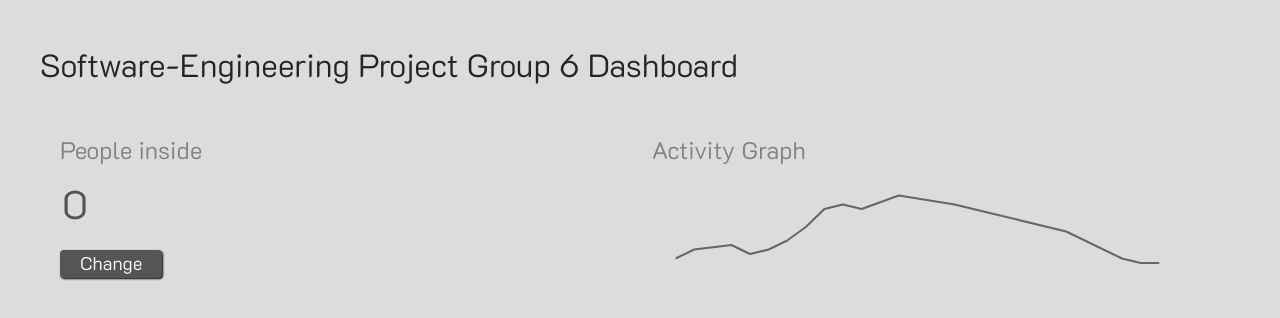
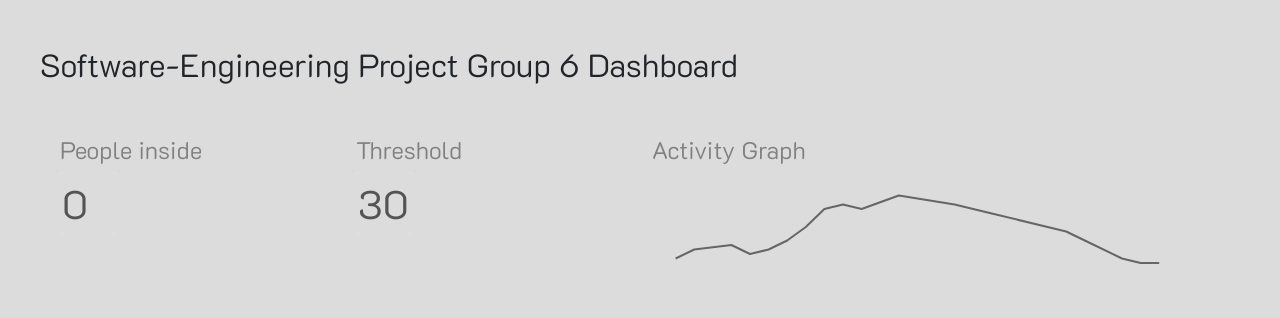
Before and after one commit to SEPM-Group-6/Frontend, a React (Create React App) app: page / in a window 1280 px wide. Shown: the top 318 px of the page. Built offline with nearby package versions, Linux system fonts and the light colour scheme; no server answers.

Commit message:
added threshold setting and changed input field button  functionality

```diff
--- a/package.json
+++ b/package.json
@@ -5,6 +5,7 @@
   "dependencies": {
     "@emotion/react": "^11.11.1",
     "@emotion/styled": "^11.11.0",
+    "@mui/icons-material": "^5.14.16",
     "@mui/material": "^5.14.16",
     "@mui/x-charts": "^6.18.0",
     "@testing-library/jest-dom": "^5.17.0",
--- a/src/App.css
+++ b/src/App.css
@@ -70,6 +70,7 @@ input[type=number] {
   outline: none;
 }
 
+
 @media screen and (min-width: 320px) and (max-width:584px) {
   .heading{
     font-size: 1.5rem;
@@ -85,7 +86,11 @@ input[type=number] {
   }
   .main-padding{
     padding: 20px;
-  };
+  }
+  .top{
+    top: 1px !important;
+  }
+
 }
 @media screen and (min-width: 585px) and (max-width:767px) {
 
@@ -108,7 +113,10 @@ input[type=number] {
   }
   .main-padding{
     padding: 40px;
-  };
+  }
+  .top{
+    top: 6px !important;
+  }
 }
 
 @media screen and (min-width: 1366px) {
@@ -126,5 +134,8 @@ input[type=number] {
   }
   .main-padding{
     padding: 50px;
-  };
+  }
+  .top{
+    top: 7px !important;
+  }
 }
--- a/src/App.js
+++ b/src/App.js
@@ -4,14 +4,20 @@ import 'bootstrap/dist/css/bootstrap.min.css';
 import Stack from '@mui/material/Stack';
 import Box from '@mui/material/Box';
 import { SparkLineChart } from '@mui/x-charts/SparkLineChart';
+import WarningAmberRoundedIcon from '@mui/icons-material/WarningAmberRounded';
 
 //graph function only works for 1 day, after that it needs to be reset (in backend supply only data from current day)
 //when receiving data from either microcontroller or frontend assign date in backend
 //could add correctness display (when change button is pressed, correctness goes down) - 1-total number of data points/number of times change button is pressed
 //when changing the number of people inside, send separate request to backend to add new point to database for this data - to be displayed in the graph
 //sanitize input for number of people in the backend
+//add threshold for number of people inside (if number of people inside is greater than threshold, display warning)
 
 //assumption that use can only change the number of people inside when there are no people entering or exiting
+//visualy only allow for up to 99 people to enter a room
+
+//call checkThreshold() when changing the number of people inside through socket
+//notofication when threshold is met
 
 function App() {
 
@@ -35,21 +41,42 @@ function App() {
 
   const data = [[2023, 11, 5, 14, 51, 1], [2023, 11, 5, 14, 52, 3], [2023, 11, 5, 14, 54, 4], [2023, 11, 5, 14, 55, 2], [2023, 11, 5, 14, 56, 3], [2023, 11, 5, 14, 57, 5], [2023, 11, 5, 14, 58, 8], [2023, 11, 5, 14, 59, 12], [2023, 11, 5, 15, 0, 13], [2023, 11, 5, 15, 1, 12], [2023, 11, 5, 15, 3, 15], [2023, 11, 5, 15, 6, 13], [2023, 11, 5, 15, 7, 12], [2023, 11, 5, 15, 8, 11], [2023, 11, 5, 15, 11, 8], [2023, 11, 5, 15, 12, 7], [2023, 11, 5, 15, 13, 5], [2023, 11, 5, 15, 15, 1], [2023, 11, 5, 15, 16, 0], [2023, 11, 5, 15, 17, 0]]
 
-  /* useffect for intial render */
-  useEffect(() => {
-    getNumberOfPeopleInside()
-  }, [])
-
   const [edit, setEdit] = useState(true)
 
   const [valueToDisplay, setValueToDisplay] = useState(0)
 
+  const [overlappingDiv2, setOverlappingDiv2] = useState(true)
+
+  const [thresholdMet, setThresholdMet] = useState(false)
+
   function handleChange() {
     setEdit(!edit)
+    setSettingPeopleInside(false)
+    setOverlappingDiv2(true)
+
     if (valueToDisplay === '' || parseInt(valueToDisplay) <= 0 || valueToDisplay == -0) {
       setValueToDisplay(0)
     } else {
       setValueToDisplay(parseInt(valueToDisplay))
+    }
+
+    checkThreshold()
+  }
+
+  const [settingThreshold, setSettingThreshold] = useState(false)
+
+  const [threshold, setThreshold] = useState(30)
+
+  const [overlappingDiv, setOverlappingDiv] = useState(true)
+
+  const [settingPeopleInside, setSettingPeopleInside] = useState(false)
+
+  function checkThreshold() {
+    if (valueToDisplay > threshold) {
+      setThresholdMet(true)
+    } else {
+      setThresholdMet(false)
+      return false
     }
   }
 
@@ -58,11 +85,20 @@ function App() {
       <div className='heading'>Software-Engineering Project Group 6 Dashboard</div>
 
       <div className='row mt-4' style={{padding:'20px'}}>
-        <div className='col-12 col-sm-6 bottom-part'>
 
-          <div className='sub-heading' style={{color:'grey'}}>People inside</div>
-          <div className='mt-1' style={{fontSize:'2.5rem'}}><input type='number' disabled={edit} onChange={(e) => (setValueToDisplay(e.target.value))} value={valueToDisplay} className='input'></input></div>
-          <button className='mt-3 button button-text' onClick={() => handleChange()} style={{border:'none',borderRadius:'4px',backgroundColor:'#555555',padding:'0px 20px',transition:'all 0.35s'}}>{(edit?'Change':'Apply')}</button><br></br>
+        <div className='col-6 col-sm-3 bottom-part'>
+
+          <div className='sub-heading' style={{color:'grey',position:'relative'}}>People inside <a></a></div>
+          <div className='mt-1 input' style={{fontSize:'2.5rem',position:'relative'}}><input type='number' disabled={!settingPeopleInside} onChange={(e) => (setValueToDisplay(e.target.value))} value={valueToDisplay} className='input'></input><div className='input' onClick={() => (setSettingPeopleInside(true),setOverlappingDiv2(false))} style={{position:'absolute',backgroundColor:'transparent',zIndex:'2',left:'0px',top:'0px',width:'100%',height:'100%',display:(overlappingDiv2?'block':'none')}}></div></div>
+          <button className='mt-3 button button-text' onClick={() => handleChange()} style={{border:'none',borderRadius:'4px',backgroundColor:'#555555',padding:'0px 20px',visibility:(settingPeopleInside?'visible':'hidden'),opacity:(settingPeopleInside?'1':'0'),transition:'all 0.35s'}} >Apply</button><br></br>
+
+        </div>
+
+        <div className='col-6 col-sm-3 bottom-part'>
+
+          <div className='sub-heading' style={{color:'grey',position:'relative'}}>Threshold <WarningAmberRoundedIcon className='top' style={{visibility:(thresholdMet?'visible':'hidden'),opacity:(thresholdMet?'1':'0'),transition:'all 0.35s',color:'red',position:'absolute',top:'2px'}}/></div>
+          <div className='mt-1 input' style={{fontSize:'2.5rem',position:'relative'}}><input type='number' disabled={!settingThreshold} onChange={(e) => (setThreshold(e.target.value))} value={threshold} className='input'></input><div className='input' onClick={() => (setSettingThreshold(true),setOverlappingDiv(false))} style={{position:'absolute',backgroundColor:'transparent',zIndex:'2',left:'0px',top:'0px',width:'100%',height:'100%',display:(overlappingDiv?'block':'none')}}></div></div>
+          <button className='mt-3 button button-text' onClick={() => (setThreshold(threshold),setSettingThreshold(false),setOverlappingDiv(true),checkThreshold())} style={{border:'none',borderRadius:'4px',backgroundColor:'#555555',padding:'0px 20px',visibility:(settingThreshold?'visible':'hidden'),opacity:(settingThreshold?'1':'0'),transition:'all 0.35s'}}>Set</button><br></br>
 
         </div>
 
@@ -94,6 +130,7 @@ function App() {
             </Box>
           </Stack>
         </div>
+
       </div>
 
     </div>
```
Also changed, not shown: 1 other file (tests, documents, lock files or other folders).
